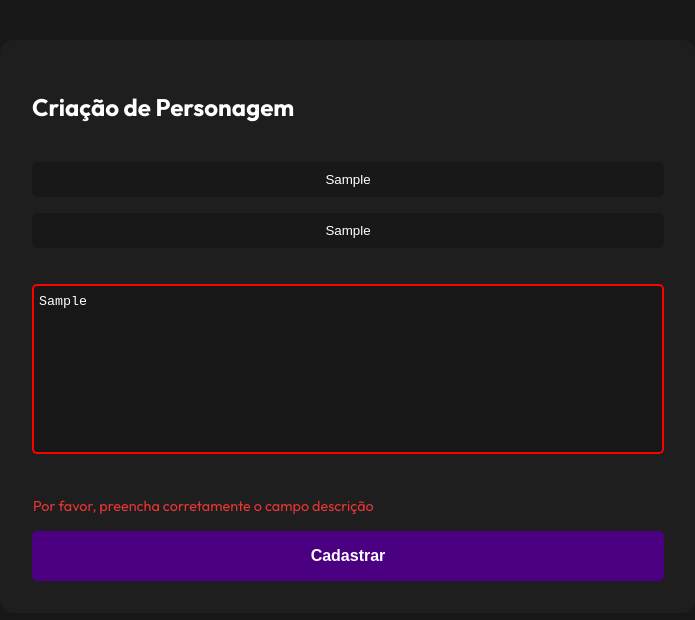
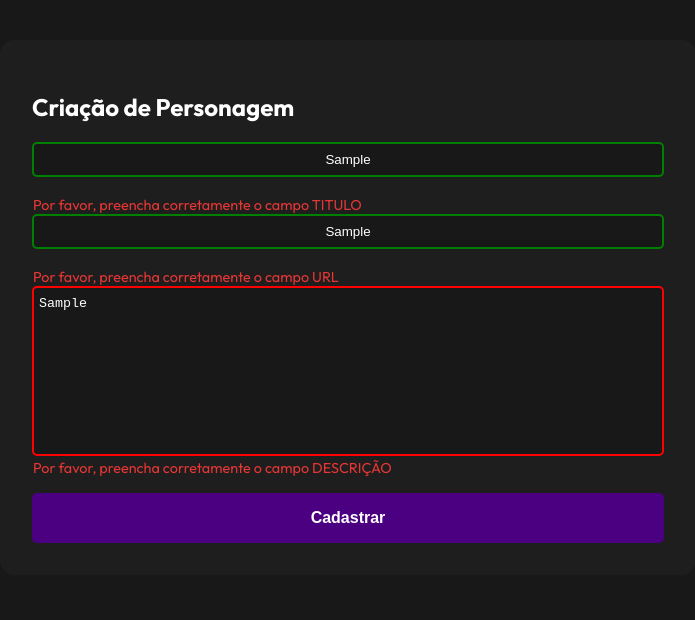
Before and after one commit to RaissaLNToledo/Front_II-CPI_Sala_4, a plain HTML site: page index.html in a window 1280 px wide. Both pictures are taken after typing "Sample", "Sample", "Sample" into the empty fields and a click on the button "Cadastrar". Shown: the whole page, without its empty margins (292-987 px from the left). Drawn offline with nearby package versions, Linux system fonts and the light colour scheme.

Commit message:
removi algumas coias desnecessaria, e adicionei um estimulo visual nos inputs, quando estiver tudo ok na validaçao. 80% Completo

```diff
--- a/index.html
+++ b/index.html
@@ -24,19 +24,19 @@
 
     <section>
         <form id="formulario">
-            <h1>Criação de Personagem</h1><br>
+            <h1>Criação de Personagem</h1>
 
                 <label for="titulo"></label>
                 <input type="text" id="titulo" name="titulo" class="inputs required" placeholder="Titulo" required >
-                <span class="requerimento">Por favor, preencha corretamente o campo titulo</span>
+                <span class="requerimento">Por favor, preencha corretamente o campo TITULO</span>
 
                 <label for="_url"></label>
-                <input type="text" id="url" name="_url" class="inputs required" placeholder="URL"required ><br>
-                <span class="requerimento">Por favor, preencha corretamente o campo url</span>
+                <input type="text" id="url" name="_url" class="inputs required" placeholder="URL"required >
+                <span class="requerimento">Por favor, preencha corretamente o campo URL</span>
 
                 <label for="descricao"></label>
-                <textarea id="descricao" name="descricao" cols =" 30 " rows =" 10 " class="inputs required" placeholder="Descrição" required ></textarea><br><br>
-                <span class="requerimento">Por favor, preencha corretamente o campo descrição</span>
+                <textarea id="descricao" name="descricao" cols =" 30 " rows =" 10 " class="inputs required" placeholder="Descrição" required ></textarea>
+                <span class="requerimento">Por favor, preencha corretamente o campo DESCRIÇÃO</span>
 
                 <button id="cadastrar" type="submit">Cadastrar</button>
 
--- a/validacao/validacao.js
+++ b/validacao/validacao.js
@@ -3,7 +3,7 @@ const campos =document.querySelectorAll('.required');
 const spans = document.querySelectorAll('.requerimento');
 
 form.addEventListener('click',(Event) => {
-    Event.preventDefault();
+    Event.preventDefault()
     titulo();
     url();
     descricao()
@@ -16,8 +16,9 @@ function setError(index){
 }
 
 function removeError(index){
-    campos[index].style.border ='';
-    spans[index].style.display = 'none';
+    campos[index].style.border ='2px solid green';
+    spans[index].style.display = 'block';
+
 }
 
 function titulo(){
@@ -41,6 +42,7 @@ function url(){
     else
     {
         removeError(1);
+
     }
 }
 
```
